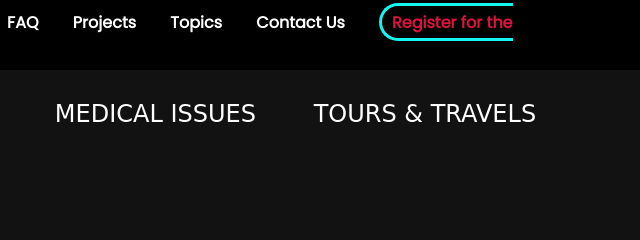
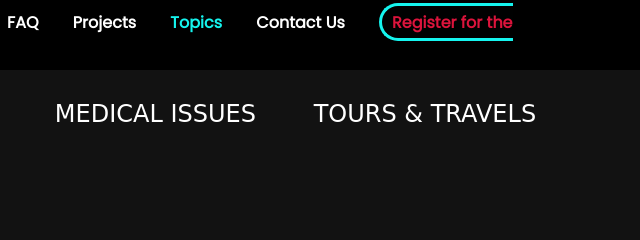
Before and after one commit to karanjoshi1206/hackathon-bias, a plain HTML site: page topics.html in a window 1280 px wide. Shown: the top 240 px of the page, 615-1255 px from the left. Drawn offline with nearby package versions, Linux system fonts and the light colour scheme; a web font is replaced by a local one.

Commit message:
add topic page

```diff
--- a/style.css
+++ b/style.css
@@ -57,6 +57,10 @@ section {
 .nav .list li a:hover {
   color: #15f4ee;
 }
+.page_active {
+  color: #15f4ee !important;
+}
+
 .ham {
   display: none;
   color: white;
@@ -86,6 +90,7 @@ section {
     background-color: #15f4ee;
   }
 }
+
 /* home page styling  */
 .main {
   height: 100vh;
--- a/style2.css
+++ b/style2.css
@@ -52,6 +52,9 @@ html {
 
 .nav .list li a:hover {
   color: #15f4ee;
+}
+.page_active {
+  color: #15f4ee !important;
 }
 .ham {
   display: none;
--- a/topics.html
+++ b/topics.html
@@ -24,7 +24,7 @@
             <li><a onclick="toggle()" href="#content">About</a></li>
             <li><a onclick="toggle()" href="#faq">FAQ</a></li>
             <li><a href="/project.html">Projects</a></li>
-            <li><a href="/topics.html">Topics</a></li>
+            <li><a class="page_active" href="/topics.html">Topics</a></li>
             <li><a onclick="toggle()" href="#contact">Contact Us</a></li>
             <li><a class="register" onclick="toggle()" href="#">Register for the event</a></li>
 
```
Also changed, not shown: index.html (+1 -1 lines), project.html (+3 -4 lines).
